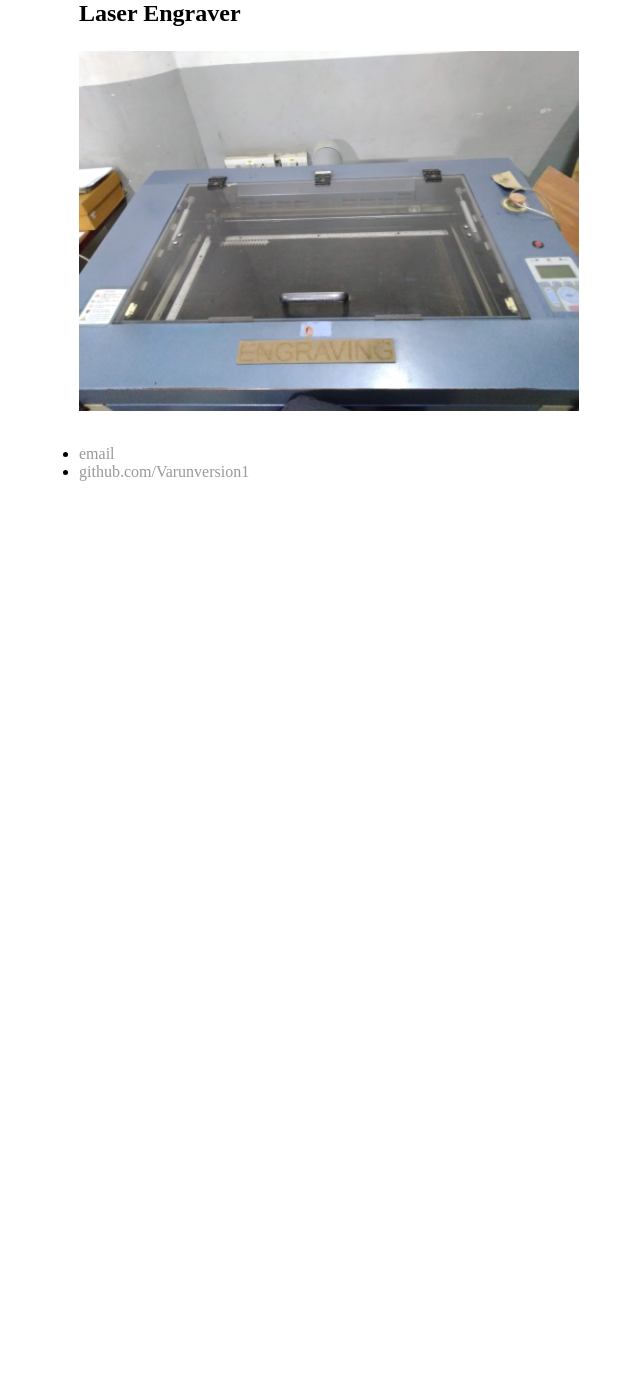
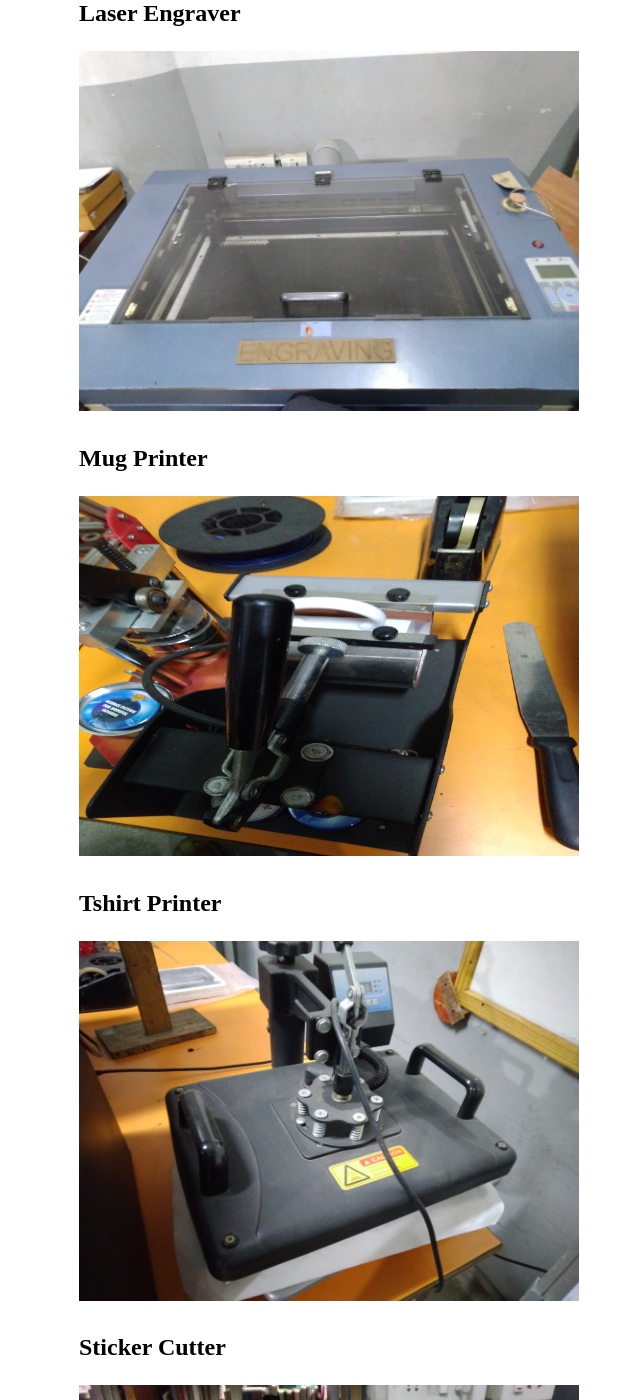
Before and after one commit to Varunversion1/Varunversion1.github.io, a Jekyll site: the page built from _posts/2019-10-20-varun-third-week.md, in a window 1280 px wide and 1400 px high, scrolled down 2029 px. Shown: the whole window, without its empty margins (153-793 px from the left). Built offline with Jekyll 4.4.1, drawn with Linux system fonts in a browser that asks for light colours; before the commit the page ends 2570 px from its top, so only the background shows below that.

Commit message:
Update 2019-10-20-varun-third-week.md

```diff
--- a/_posts/2019-10-20-varun-third-week.md
+++ b/_posts/2019-10-20-varun-third-week.md
@@ -19,3 +19,15 @@
 >
 >![](/Images/Week03/LaserEngraver.jpg){:height="360px" width="500px"}
 >
+>## Mug Printer ##
+>
+>![](/Images/Week03/MugPrinter.jpg){:height="360px" width="500px"}
+>
+>## Tshirt Printer ##
+>
+>![](/Images/Week03/TshirtPrinter.jpg){:height="360px" width="500px"}
+>
+>## Sticker Cutter ##
+>
+>![](/Images/Week03/StickerCutter.jpg){:height="360px" width="500px"}
+>
```
